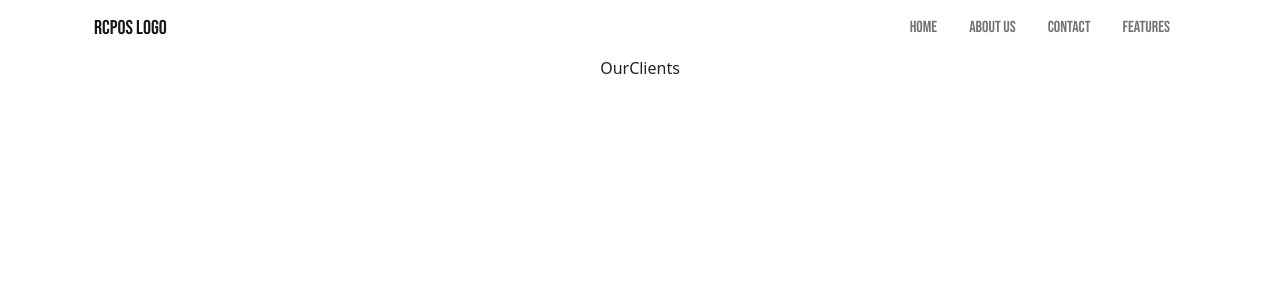
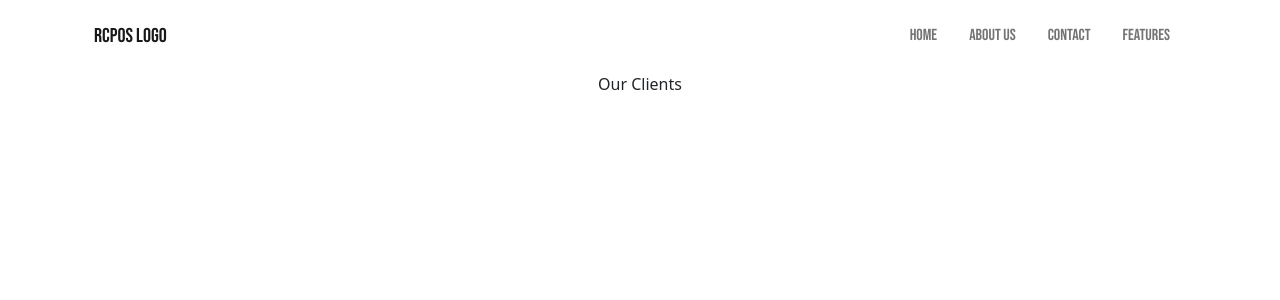
Before and after one commit to jlbbacs/RCPOS, a React (Create React App) app: page /ourclients in a window 1280 px wide. Shown: the top 300 px of the page. Built offline with nearby package versions, Linux system fonts and the light colour scheme.

Commit message:
adjusting spacing at na

```diff
--- a/src/css/nav.css
+++ b/src/css/nav.css
@@ -14,6 +14,8 @@ a.nav-link{
     font-family:'Bebas Neue', cursive;
     margin-left: 0.5rem;
     margin-right: 0.5rem;
+    margin-top: 0.5rem;
+    margin-bottom: 0.5rem;
 }
 
 .navbar-toggler{
--- a/src/pages/AboutUs.js
+++ b/src/pages/AboutUs.js
@@ -3,7 +3,7 @@ import React from 'react'
 const AboutUs = () => {
   return (
     <div className='container'>
-      <>AboutUs</>
+      <>About Us</>
     </div>
   )
 }
--- a/src/pages/ContactUs.js
+++ b/src/pages/ContactUs.js
@@ -3,7 +3,7 @@ import React from 'react'
 const ContactUs = () => {
   return (
     <div className='container'>
-      ContactUs
+      Contact Us
     </div>
   )
 }
--- a/src/pages/Home.js
+++ b/src/pages/Home.js
@@ -4,7 +4,7 @@ import Navigation from '../components/Navigation'
 const Home = () => {
   return (
     <div className='container'>
-      home
+      Home
     </div>
   )
 }
--- a/src/pages/OurClients.js
+++ b/src/pages/OurClients.js
@@ -3,7 +3,7 @@ import React from 'react'
 const OurClients = () => {
   return (
     <div className='container'>
-      OurClients
+      Our Clients
     </div>
   )
 }
```
